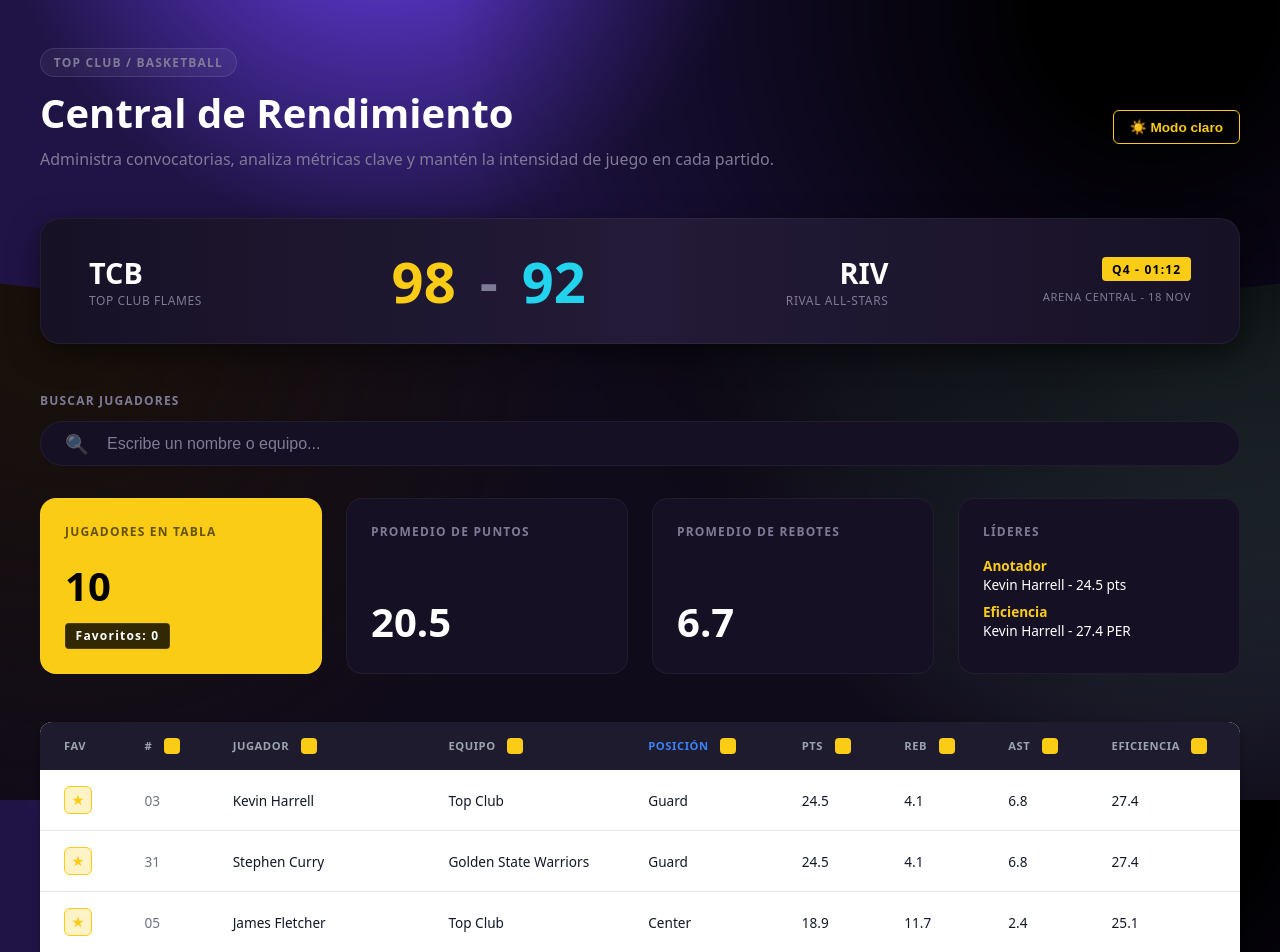
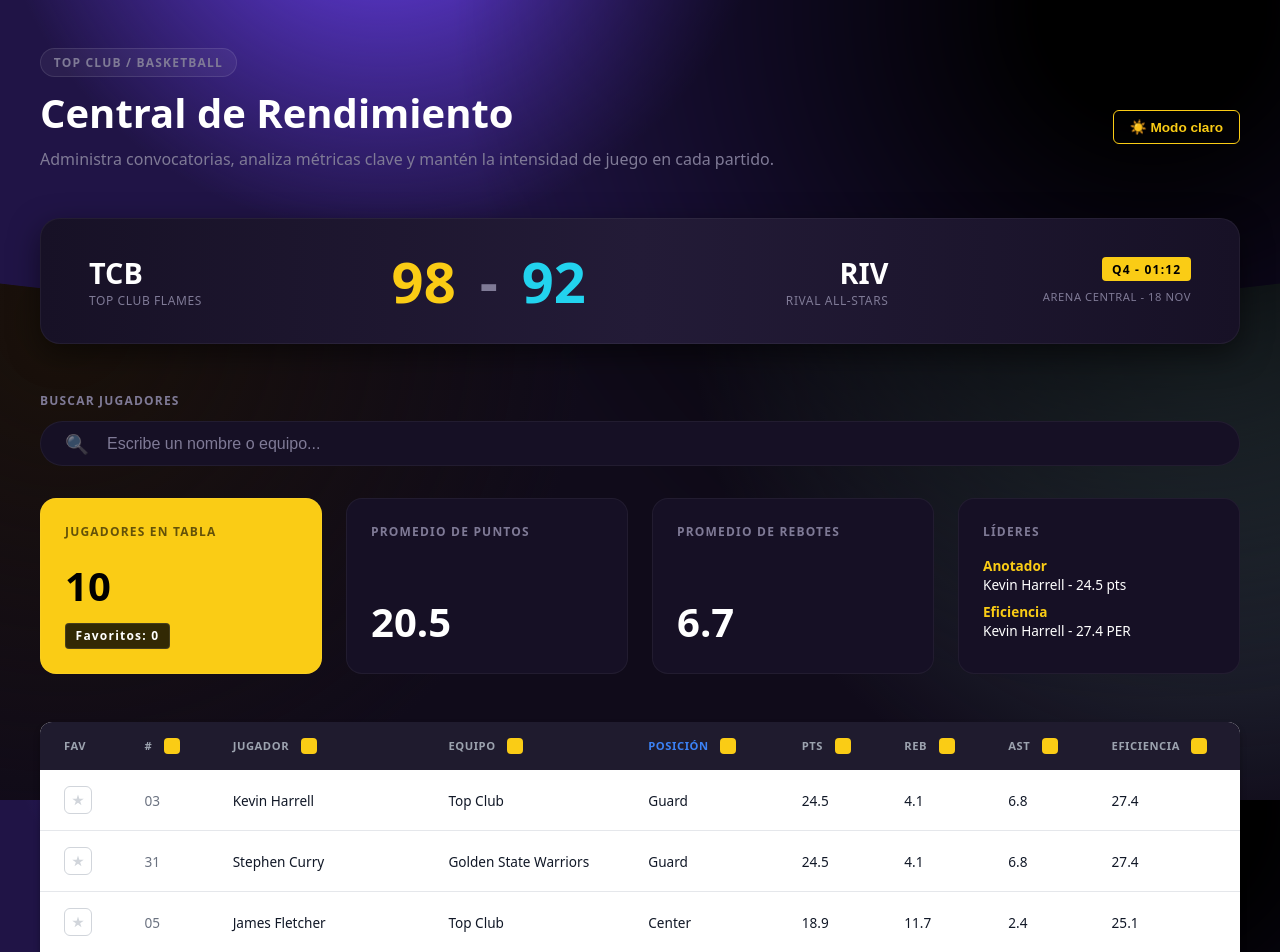
Before and after one commit to valentinasancheztab/parcialFinal, a React (Vite) app in the folder proyecto_final/: page / in a window 1280 px wide. Shown: the top 952 px of the page. Built offline with nearby package versions, Linux system fonts and the light colour scheme.

Commit message:
correcion de la funcionabilidad del favorito

```diff
--- a/proyecto_final/src/App.css
+++ b/proyecto_final/src/App.css
@@ -333,9 +333,10 @@
 
 
 .fav-button {
-  background-color: #fef3c7;
+  background-color: transparent;
 
-  border: 1px solid var(--accent-yellow);
+  border: 1px solid #d1d5db;
+  ;
   border-radius: 6px;
   width: 28px;
   height: 28px;
@@ -344,13 +345,25 @@
   justify-content: center;
   cursor: pointer;
   padding: 0;
+  transition: all 0.2s ease;
+
 }
 
 .star-icon {
   width: 12px;
   height: 12px;
-  background-color: var(--accent-yellow);
+  background-color: #d1d5db;
   clip-path: polygon(50% 0%, 61% 35%, 98% 35%, 68% 57%, 79% 91%, 50% 70%, 21% 91%, 32% 57%, 2% 35%, 39% 35%);
+  transition: all 0.2s ease;
+}
+
+.fav-active {
+  background-color: #fef3c7;
+  border-color: #f59e0b;
+}
+
+.fav-active .star-icon {
+  background-color: #f59e0b;
 }
 
 .player-id-cell {
```
